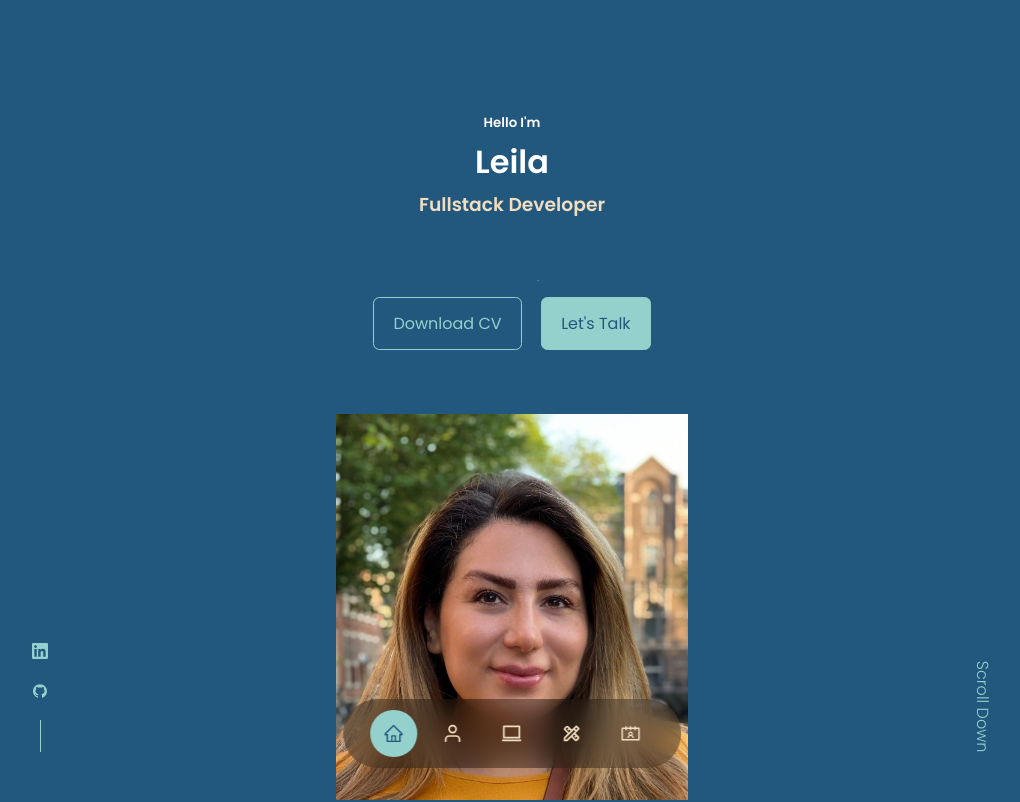
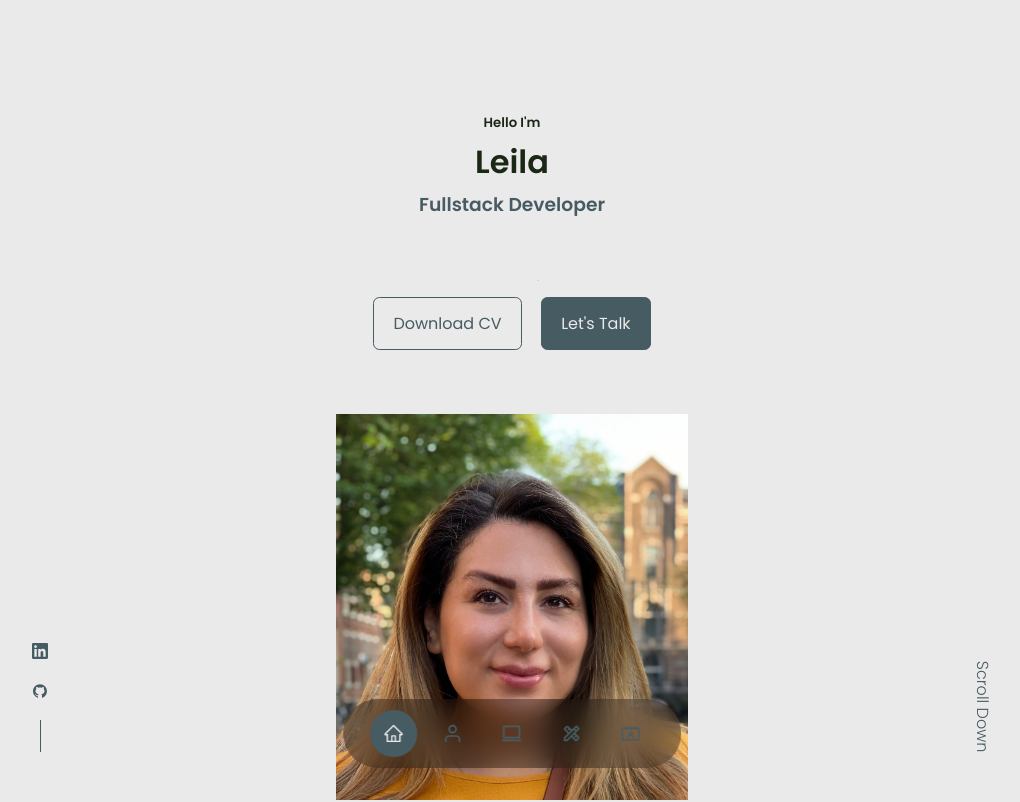
Before and after one commit to leilamahmoudi/portfolio-react-typescript-, a React (Create React App) app: page / in a window 1280 px wide. Shown: the top 802 px of the page, without its empty margins (128-1148 px from the left). Built offline with nearby package versions, Linux system fonts and the light colour scheme; a web font is replaced by a local one.

Commit message:
update theme

```diff
--- a/src/index.css
+++ b/src/index.css
@@ -9,19 +9,19 @@
   text-decoration: none;
 }
 :root {
-  --color-bg: #22577e;
+  /* --color-bg: #22577e;
   --color-bg-variant: #5584ac;
   --color-primary: #95d1cc;
   --color-primary-variant: #069a8e;
   --color-white: #fff;
-  --color-light: #f1ddbf;
+  --color-light: #f1ddbf; */
 
-  /* --color-bg: #ebeaea;
+  --color-bg: #ebeaea;
   --color-bg-variant: #bfd7b5;
   --color-primary: #475b63;
   --color-primary-variant: #3e5641;
   --color-white: #1b2815;
-  --color-light: #475b63; */
+  --color-light: #475b63;
 
   --transition: all 400ms ease;
 
```
